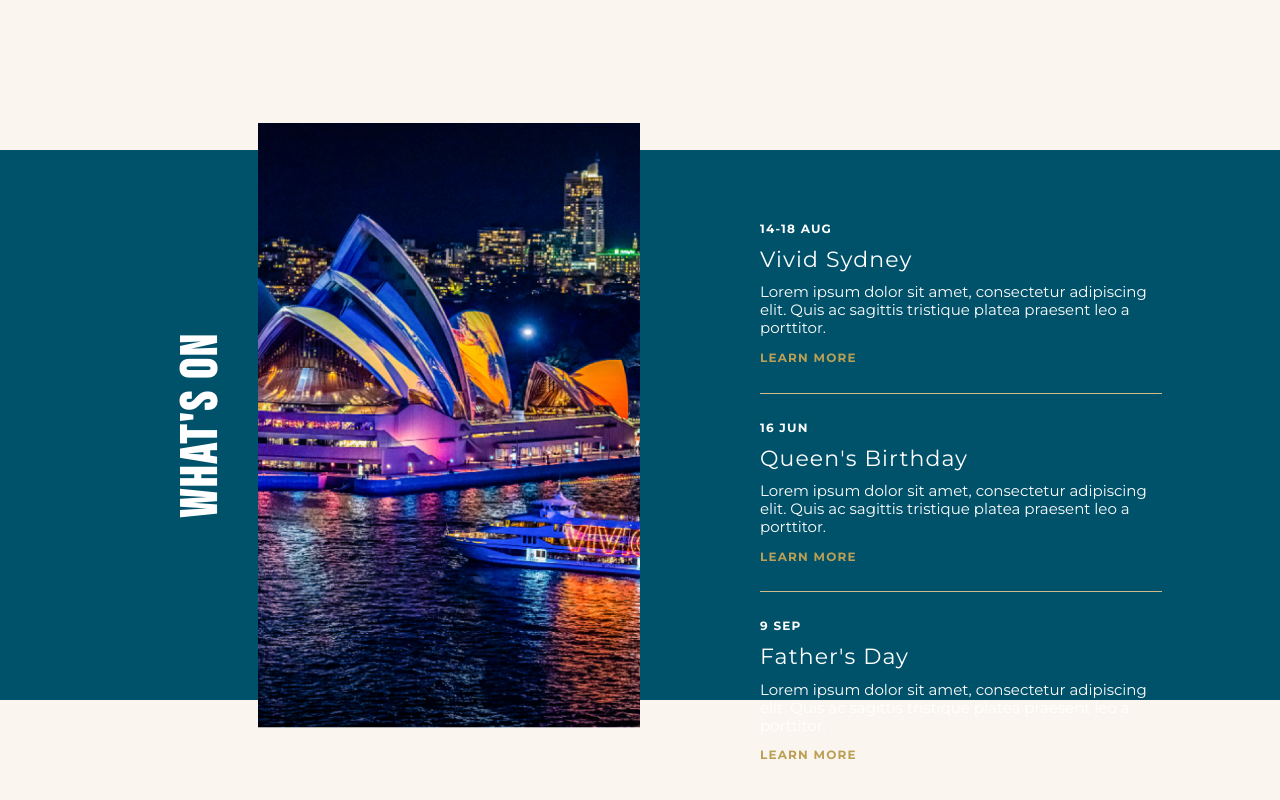
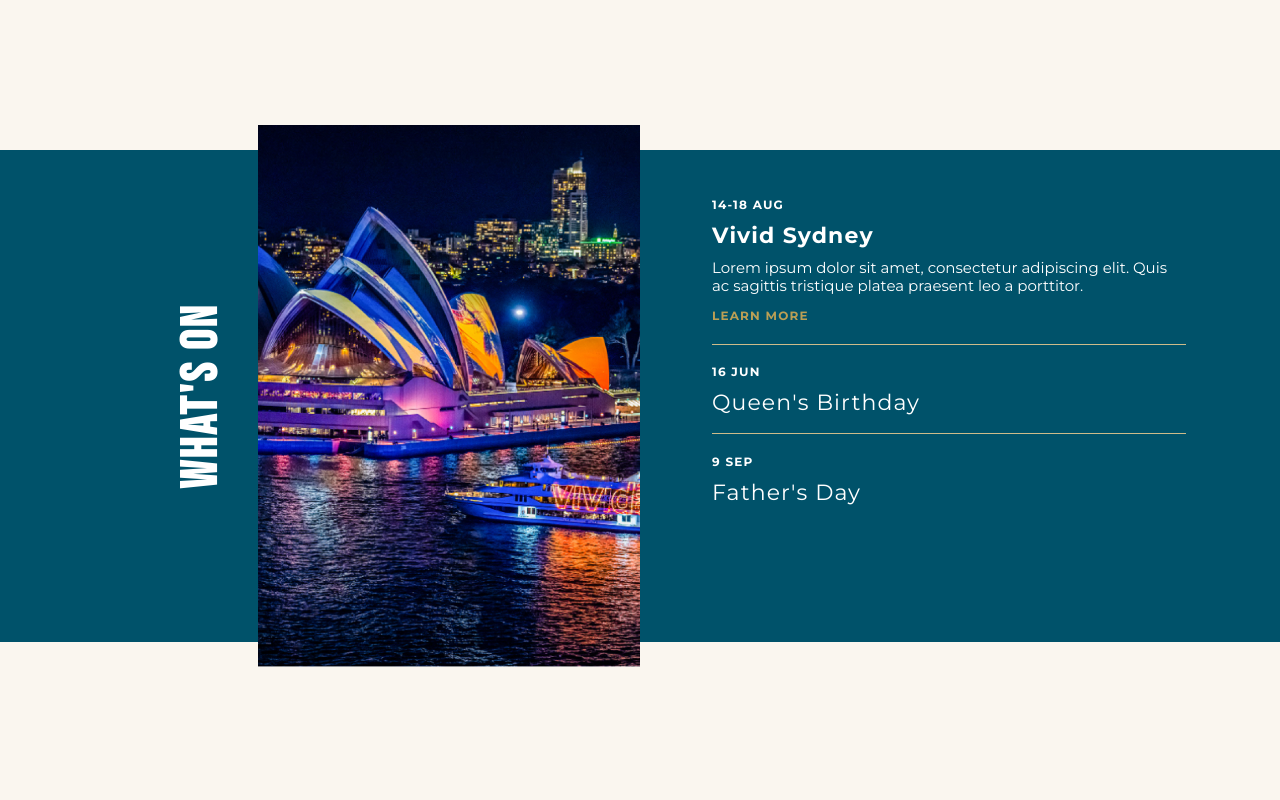
Before and after one commit to sealink/frontend-developer-candidate-test, a React app: page / in a window 1280 px wide. Shown: the top 800 px of the page. Built offline with nearby package versions, Linux system fonts and the light colour scheme.

Commit message:
added animation

```diff
--- a/app/index.html
+++ b/app/index.html
@@ -16,7 +16,7 @@
     <link rel="stylesheet" href="/dist/app.css" />
   </head>
   <body>
-    <div id="app"></div>
+    <div id="root"></div>
     <script src="/dist/app.js"></script>
   </body>
 </html>
--- a/src/App.js
+++ b/src/App.js
@@ -21,6 +21,7 @@ const App = () => {
         limit={5}
         title='SeaLink'
         backgroundColor='#008fd5'
+        infoContainerMaxHeight='100%'
         textColor='#f99d1c'
         accordionTextColor='var(--cream)'
         accordionLinkColor='#f99d1c'
--- a/src/App.scss
+++ b/src/App.scss
@@ -70,3 +70,16 @@ body {
 a {
   text-decoration: none;
 }
+
+button * {
+  pointer-events: none;
+}
+
+button {
+  appearance: none;
+  border: none;
+  background: transparent;
+  cursor: pointer;
+  margin: 0;
+  padding: 0;
+}
--- a/src/components/Info.js
+++ b/src/components/Info.js
@@ -9,20 +9,29 @@ const Info = ({
   limit = 3,
   title = "what's on",
   backgroundColor = 'var(--blue-300)',
+  infoContainerMaxHeight = '550px',
   textColor = 'white',
   accordionTextColor = 'white',
   accordionLinkColor = 'var(--gold-300)',
   accordionLinkHoverColor = '',
   accordionDividerColor = 'var(--gold-200)',
 }) => {
-  const [activeNumber, setActiveNumber] = useState(0); // ToDo
+  const [activeId, setActiveId] = useState('');
+
+  const handleToggle = (id) => {
+    setActiveId(id);
+  };
 
   const imageItems = data?.map((item, index) => {
     while (index < limit) {
       return (
         <Fragment key={item.id}>
           <img
-            className={index === activeNumber ? 'image-active' : ''}
+            className={
+              (index === 0 && !activeId) || activeId === item.id
+                ? 'active-image'
+                : ''
+            }
             src={item.image}
             alt={item.title}
           />
@@ -32,7 +41,11 @@ const Info = ({
   });
 
   return (
-    <InfoWrapper backgroundColor={backgroundColor} textColor={textColor}>
+    <InfoWrapper
+      backgroundColor={backgroundColor}
+      infoContainerMaxHeight={infoContainerMaxHeight}
+      textColor={textColor}
+    >
       <div className='info-top-title'>
         <h2>{title}</h2>
       </div>
@@ -46,6 +59,8 @@ const Info = ({
           </div>
           <div className='info-accordion'>
             <Accordion
+              activeId={activeId}
+              onToggle={handleToggle}
               data={data}
               limit={limit}
               textColor={accordionTextColor}
@@ -64,6 +79,7 @@ export default Info;
 
 const InfoWrapper = styled.section`
   --infoBackgroundColor: ${(props) => props.backgroundColor};
+  --infoContainerMaxHeight: ${(props) => props.infoContainerMaxHeight};
   --infoTextColor: ${(props) => props.textColor};
 
   margin-bottom: 120px;
@@ -115,7 +131,7 @@ const InfoWrapper = styled.section`
       }
 
       ${media.lg} {
-        max-height: 550px; /* ToDo */
+        max-height: var(--infoContainerMaxHeight);
         padding-bottom: 0;
       }
 
@@ -184,6 +200,11 @@ const InfoWrapper = styled.section`
             height: 100%;
             object-fit: cover;
 
+            &.active-image {
+              display: block; /* ToDo */
+              animation: fade-in 0.3s ease;
+            }
+
             ${media.md} {
               max-height: 550px; /* ToDo */
             }
@@ -194,8 +215,16 @@ const InfoWrapper = styled.section`
             }
           }
 
-          .image-active {
-            display: block; /* ToDo */
+          @keyframes fade-in {
+            from {
+              opacity: 0;
+              transform: translate3d(0, 30px, 0);
+            }
+
+            to {
+              opacity: 1;
+              transform: translate3d(0, 0, 0);
+            }
           }
         }
       }
@@ -205,17 +234,20 @@ const InfoWrapper = styled.section`
 
         ${media.md} {
           width: 55%;
-          padding: var(--baseSpace);
           padding-left: calc(var(--baseSpace) * 2);
         }
 
         ${media.lg} {
           width: 50%;
+          padding-top: calc(var(--baseSpace) * 1);
+        }
+
+        ${media.xl} {
           padding-top: calc(var(--baseSpace) * 2);
           padding-left: calc(var(--baseSpace) * 3);
         }
 
-        ${media.xl} {
+        ${media.xxl} {
           padding-top: calc(var(--baseSpace) * 3);
           padding-left: calc(var(--baseSpace) * 5);
         }
--- a/src/elements/Accordion.js
+++ b/src/elements/Accordion.js
@@ -1,7 +1,9 @@
-import React, { Fragment } from 'react';
+import React, { Fragment, useRef } from 'react';
 import styled from 'styled-components';
 
 const Accordion = ({
+  activeId,
+  onToggle,
   data,
   limit = 3,
   textColor = 'white',
@@ -9,16 +11,38 @@ const Accordion = ({
   linkHoverColor = '',
   dividerColor = 'var(--gold-200)',
 }) => {
+  const contentEl = useRef('');
+
   const accordionItems = data?.map((item, index) => {
     while (index < limit) {
       return (
         <Fragment key={item.id}>
+          <button type='button' onClick={() => onToggle(item.id)}>
             <p className='p2 bold'>{item.smallTitle}</p>
-          <h2 className='h3-montserrat'>{item.title}</h2>
+            <h2
+              className={`h3-montserrat ${
+                (index === 0 && !activeId) || activeId === item.id ? 'bold' : ''
+              }`}
+            >
+              {item.title}
+            </h2>
+          </button>
+          <div
+            ref={contentEl}
+            className={`accordion-content ${
+              (index === 0 && !activeId) || activeId === item.id ? 'open' : ''
+            }`}
+            style={
+              (index === 0 && !activeId) || activeId === item.id
+                ? { height: contentEl.current.scrollHeight }
+                : { height: '0px' }
+            }
+          >
             <p className='p1'>{item.content}</p>
             <p className='p2 bold'>
               <a href={item.link}>{item.linkTitle}</a>
             </p>
+          </div>
           <hr />
         </Fragment>
       );
@@ -56,6 +80,25 @@ const AccordionWrapper = styled.div`
     margin-bottom: var(--textMarginBottom);
   }
 
+  button {
+    display: flex;
+    flex-direction: column;
+    justify-content: flex-start;
+    align-items: flex-start;
+
+    width: 100%;
+  }
+
+  .accordion-content {
+    height: 0;
+    overflow: hidden;
+
+    transition: height 0.2s ease;
+
+    &.open {
+      height: auto;
+    }
+
     a {
       color: var(--linkColor);
       transition: color 0.3s ease, filter 0.3s ease;
@@ -66,9 +109,11 @@ const AccordionWrapper = styled.div`
         filter: var(--filterBrightness);
       }
     }
+  }
 
   hr {
-    margin: calc(var(--textMarginBottom) * 2) 0;
+    margin-top: calc(var(--textMarginBottom) * 0.5);
+    margin-bottom: calc(var(--textMarginBottom) * 1.5);
     border-top: 1px solid var(--dividerColor);
     border-right: none;
     border-left: none;
--- a/src/entry.js
+++ b/src/entry.js
@@ -1,6 +1,12 @@
 import React from 'react';
 import ReactDOM from 'react-dom';
+
+import App from './App';
 import './scss/app.scss';
-import App from './App';
 
-ReactDOM.render(<App />, document.getElementById('app'));
+ReactDOM.render(
+  <React.StrictMode>
+    <App />
+  </React.StrictMode>,
+  document.getElementById('root')
+);
```
Lines whose indentation alone changed are shown as unchanged.
